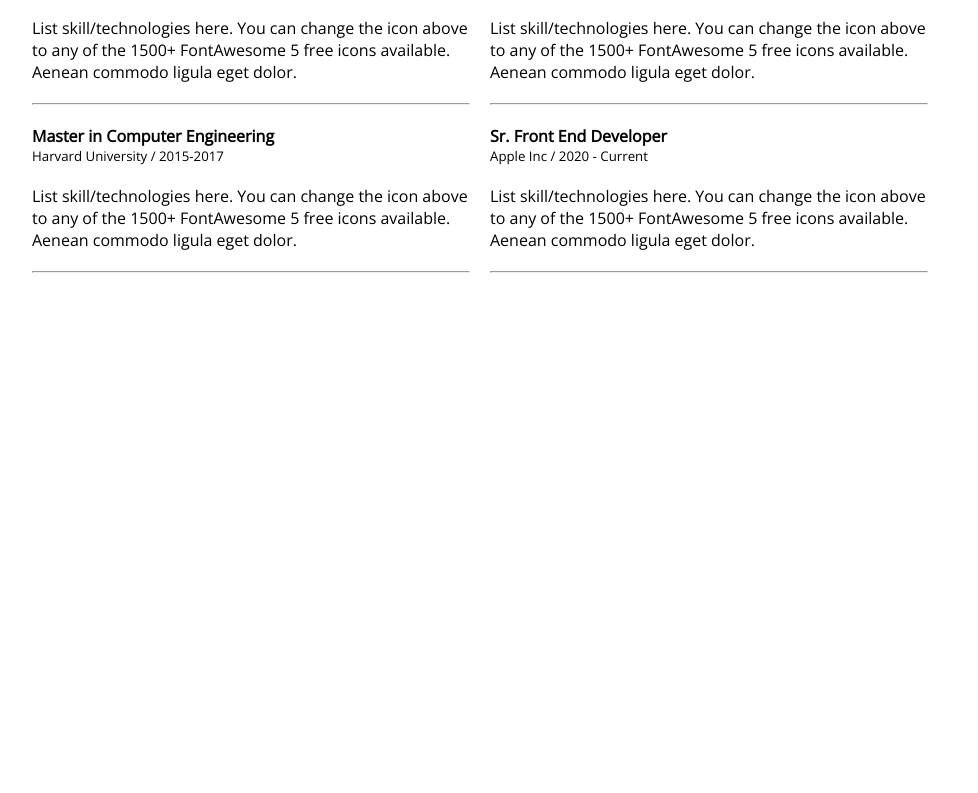
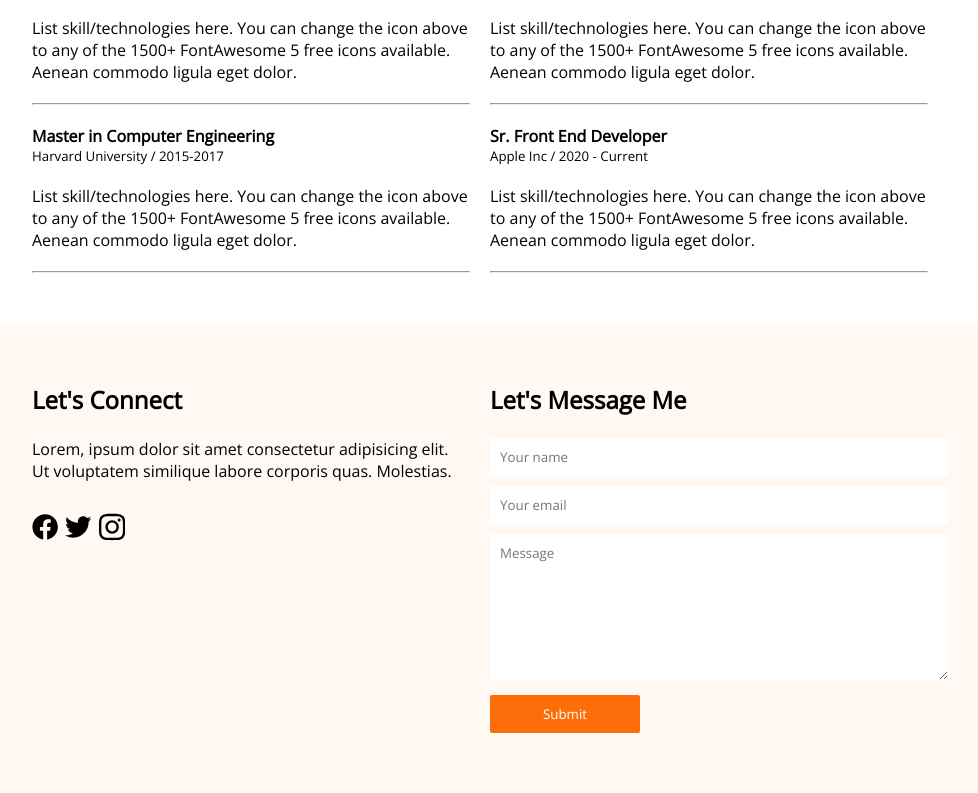
Before and after one commit to ShafiaChy/batch-7-portfolio, a plain HTML site: page index.html in a window 1280 px wide. Shown: the part 2454-3247 px from the top of the page, without its empty margins (160-1138 px from the left). Before the commit the page ends 2727 px from the top, so only its background shows below. Drawn offline with nearby package versions, Linux system fonts and the light colour scheme.

Commit message:
footer done

```diff
--- a/index.css
+++ b/index.css
@@ -207,3 +207,22 @@ justify-content: center;
 .summary-of-resume-container .card-div p{
     margin-bottom: 20px;
 }
+
+
+/* footer section */
+footer{
+    margin-top: 50px;
+    background-color: #FFF8F3;
+    display: flex;
+    justify-content: center;
+}
+.footer-section{
+    width: 70%;
+}
+.footer-container{
+    display: grid;
+    grid-template-columns: repeat(2, 1fr);
+    gap: 20px;
+    padding-top: 60px;
+    padding-bottom: 60px;
+}
--- a/index.html
+++ b/index.html
@@ -240,6 +240,55 @@
     </div>
   </section>
 
+  <footer>
+    <div class="footer-section">
+      <div class="footer-container">
+        <div>
+          <h2>Let's Connect</h2>
+          <br />
+          <p>
+            Lorem, ipsum dolor sit amet consectetur adipisicing elit. Ut voluptatem similique labore corporis quas.
+            Molestias.
+          </p>
+          <div style="display: flex;">
+
+            <!-- we have used all of the svg here from font awesome -->
+
+            <svg style="width: 6%; margin-right: 7px;" xmlns="http://www.w3.org/2000/svg" viewBox="0 0 512 512">
+              <path
+                d="M504 256C504 119 393 8 256 8S8 119 8 256c0 123.78 90.69 226.38 209.25 245V327.69h-63V256h63v-54.64c0-62.15 37-96.48 93.67-96.48 27.14 0 55.52 4.84 55.52 4.84v61h-31.28c-30.8 0-40.41 19.12-40.41 38.73V256h68.78l-11 71.69h-57.78V501C413.31 482.38 504 379.78 504 256z" />
+            </svg>
+            <svg style="width: 6%; margin-right: 7px;" xmlns="http://www.w3.org/2000/svg" viewBox="0 0 512 512">
+              <path
+                d="M459.37 151.716c.325 4.548.325 9.097.325 13.645 0 138.72-105.583 298.558-298.558 298.558-59.452 0-114.68-17.219-161.137-47.106 8.447.974 16.568 1.299 25.34 1.299 49.055 0 94.213-16.568 130.274-44.832-46.132-.975-84.792-31.188-98.112-72.772 6.498.974 12.995 1.624 19.818 1.624 9.421 0 18.843-1.3 27.614-3.573-48.081-9.747-84.143-51.98-84.143-102.985v-1.299c13.969 7.797 30.214 12.67 47.431 13.319-28.264-18.843-46.781-51.005-46.781-87.391 0-19.492 5.197-37.36 14.294-52.954 51.655 63.675 129.3 105.258 216.365 109.807-1.624-7.797-2.599-15.918-2.599-24.04 0-57.828 46.782-104.934 104.934-104.934 30.213 0 57.502 12.67 76.67 33.137 23.715-4.548 46.456-13.32 66.599-25.34-7.798 24.366-24.366 44.833-46.132 57.827 21.117-2.273 41.584-8.122 60.426-16.243-14.292 20.791-32.161 39.308-52.628 54.253z" />
+            </svg>
+            <svg style="width: 6%; margin-right: 7px;" xmlns="http://www.w3.org/2000/svg" viewBox="0 0 448 512">
+              <path
+                d="M224.1 141c-63.6 0-114.9 51.3-114.9 114.9s51.3 114.9 114.9 114.9S339 319.5 339 255.9 287.7 141 224.1 141zm0 189.6c-41.1 0-74.7-33.5-74.7-74.7s33.5-74.7 74.7-74.7 74.7 33.5 74.7 74.7-33.6 74.7-74.7 74.7zm146.4-194.3c0 14.9-12 26.8-26.8 26.8-14.9 0-26.8-12-26.8-26.8s12-26.8 26.8-26.8 26.8 12 26.8 26.8zm76.1 27.2c-1.7-35.9-9.9-67.7-36.2-93.9-26.2-26.2-58-34.4-93.9-36.2-37-2.1-147.9-2.1-184.9 0-35.8 1.7-67.6 9.9-93.9 36.1s-34.4 58-36.2 93.9c-2.1 37-2.1 147.9 0 184.9 1.7 35.9 9.9 67.7 36.2 93.9s58 34.4 93.9 36.2c37 2.1 147.9 2.1 184.9 0 35.9-1.7 67.7-9.9 93.9-36.2 26.2-26.2 34.4-58 36.2-93.9 2.1-37 2.1-147.8 0-184.8zM398.8 388c-7.8 19.6-22.9 34.7-42.6 42.6-29.5 11.7-99.5 9-132.1 9s-102.7 2.6-132.1-9c-19.6-7.8-34.7-22.9-42.6-42.6-11.7-29.5-9-99.5-9-132.1s-2.6-102.7 9-132.1c7.8-19.6 22.9-34.7 42.6-42.6 29.5-11.7 99.5-9 132.1-9s102.7-2.6 132.1 9c19.6 7.8 34.7 22.9 42.6 42.6 11.7 29.5 9 99.5 9 132.1s2.7 102.7-9 132.1z" />
+            </svg>
+          </div>
+        </div>
+        <div>
+          <h2>Let's Message Me</h2>
+          <br />
+          <form>
+            <input type="text" name="name" id="name" placeholder="Your name"
+              style="padding: 10px; width: 100%; border: 0; margin-bottom: 10px;">
+            <input type="email" name="email" id="email" placeholder="Your email"
+              style="padding: 10px; width: 100%; border: 0; margin-bottom: 10px;">
+            <textarea name="message" id="message" cols="30" rows="7" placeholder="Message"
+              style="padding: 10px; width: 100%; border: 0; margin-bottom: 10px;"></textarea>
+            <button class="button-style" style="
+                      background-color: #fd6e0a;
+                      color: white;
+                      width: 150px;
+                    ">
+              Submit
+            </button>
+          </form>
+        </div>
+  </footer>
+
 </body>
 
 </html>
```
